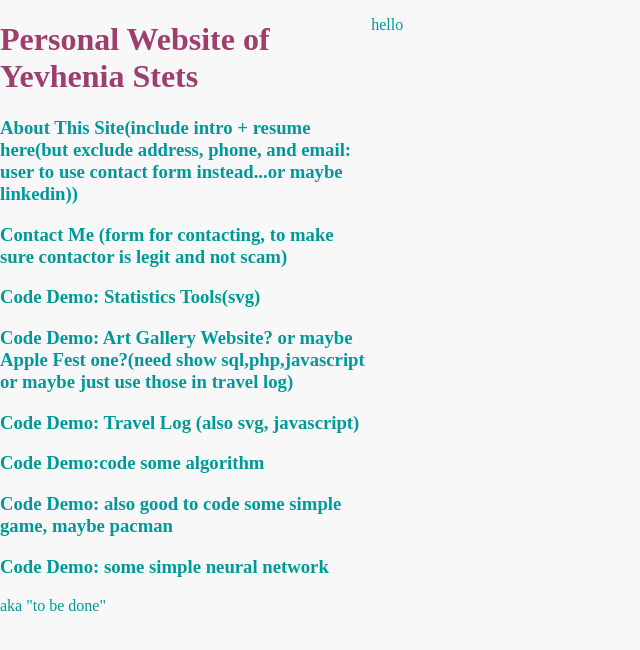
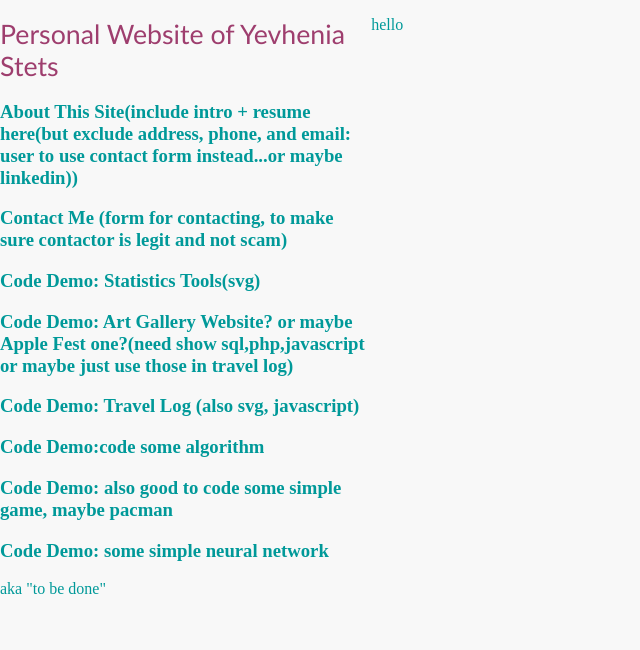
Before and after one commit to Jane95/Jane95.github.io, a plain HTML site: page index.html in a window 1280 px wide. Shown: the whole page, without its empty margins (0-640 px from the left). Drawn offline with Linux system fonts and the light colour scheme.

Commit message:
Update style.css

```diff
--- a/style.css
+++ b/style.css
@@ -7,7 +7,9 @@ html, body{
 
 h1{
   color:#9e3e6e;
-  font-family: "Calibri Light";
+  font-family: "Calibri";
+  font-weight:400;
+  font-size:167%;
   background-color:#F8F8F8;
 }
 
```
